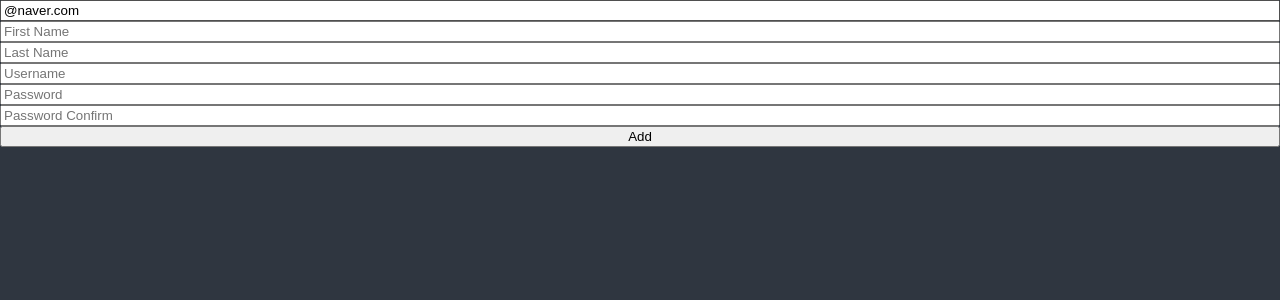
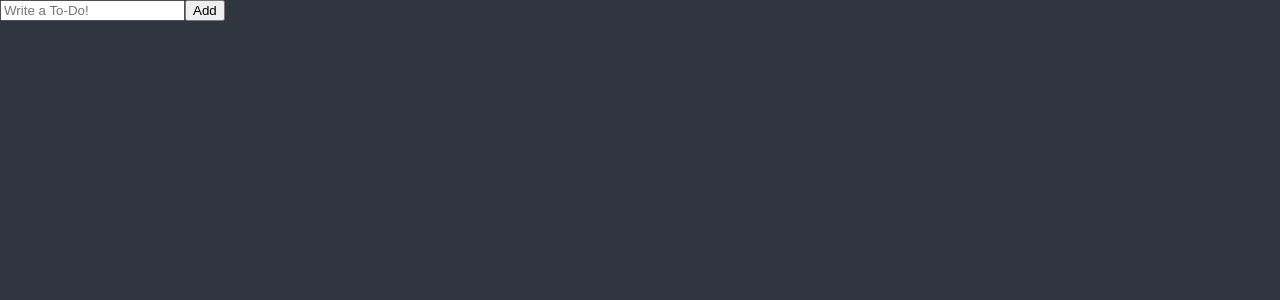
Before and after one commit to robinyeon/Recoil-prac, a React (Create React App) app: page / in a window 1280 px wide. Shown: the top 300 px of the page. Built offline with nearby package versions, Linux system fonts and the light colour scheme.

Commit message:
React Hook Form recap

```diff
--- a/src/App.tsx
+++ b/src/App.tsx
@@ -1,6 +1,6 @@
 import React from "react";
 import { createGlobalStyle } from "styled-components";
-import TodoList from "./TodoList";
+import TodoList from "./components/TodoList";
 
 const GlobalStyle = createGlobalStyle`
 @import url('https://fonts.googleapis.com/css2?family=Montserrat:ital,wght@0,400;0,800;1,600&family=Source+Sans+Pro:wght@300;400;700&display=swap');
--- a/src/TodoList.tsx
+++ /dev/null
@@ -1,141 +0,0 @@
-import React, { useState } from "react";
-import { useForm } from "react-hook-form";
-import { stableValueHash } from "react-query/types/core/utils";
-
-interface IForm {
-  email: string;
-  firstName: string;
-  lastName: string;
-  username: string;
-  password: string;
-  passwordConfirm: string;
-  extraError?: string;
-}
-
-const TodoList = () => {
-  // Input천지 일때(e.g. 회원가입폼) 유용한 React Hook Form
-  // register fn: onChange 핸들러 함수 만들고, props넣기, setState 대체. 문자열을 함께 보내줘서 name을 설정해줘야한다. 띄어쓰기 없이 camelCase나 snake_case
-  // watch fn: Form들의 변화를 감시(onChange 찍어줌)
-  // handleSubmit fn: 모든 validation을 마친 후 데이터가 유효할 때 handleSubmit(onValid) 함수를 호출한다.
-  // formState fn: Error 'type'을 표시해줌으로써 error handling. {value, message} object를 활용하여 메세지를 보낼 수도 있다.
-  //defaultValues: Input창을 디폴트값으로 미리 채워놓을 수 있다.
-  // setError: 특정한 에러를 발생시켜준다. 추가적인 에러가 필요하다면 항목의 이름을 새 지어주고 사용할 수  있다.
-
-  const {
-    register,
-    watch,
-    handleSubmit,
-    formState: { errors },
-    setError,
-  } = useForm<IForm>({
-    defaultValues: {
-      email: "@naver.com",
-    },
-  });
-  const onValid = (data: IForm) => {
-    if (data.password !== data.passwordConfirm) {
-      setError(
-        "passwordConfirm",
-        { message: "Password are not the same!" },
-        { shouldFocus: true }
-      );
-    }
-    setError("extraError", { message: "Server OFFLINE!" });
-  };
-  console.log(errors);
-  return (
-    <div>
-      <form
-        style={{ display: "flex", flexDirection: "column" }}
-        onSubmit={handleSubmit(onValid)}
-      >
-        {/* html태그 required로 진행해도 되겠지만, 유저가 의도적으로 코드를 지우거나 오래된 브라우저를 사용하는 다양한 경우를 방지하여 JS로 validation이 가능하다. */}
-        <input
-          {...register("email", {
-            required: "Email required!",
-            pattern: {
-              value: /^[A-Za-z0-9._%+-]+@naver.com$/,
-              message: "Only @naver.com emails are allowed",
-            },
-          })}
-          placeholder="Email"
-        />
-        <span>{errors?.email?.message}</span>
-        <input
-          {...register("firstName", {
-            required: "First Name required!",
-            validate: {
-              noDanbom: (value) =>
-                value.includes("danbom") ? "No danbom allowed!" : true,
-              noHyun: (value) =>
-                value.includes("hyun") ? "No hyun allowed!" : true,
-            },
-          })}
-          placeholder="First Name"
-        />
-        <span>{errors?.firstName?.message}</span>
-        <input
-          {...register("lastName", { required: "Last Name required!" })}
-          placeholder="Last Name"
-        />
-        <span>{errors?.lastName?.message}</span>
-        <input
-          {...register("username", {
-            required: "Username required!",
-            minLength: {
-              value: 5,
-              message: "Your usename is too short!",
-            },
-          })}
-          placeholder="Username"
-        />
-        <span>{errors?.username?.message}</span>
-        <input
-          {...register("password", { required: "Password required!" })}
-          placeholder="Password"
-        />
-        <span>{errors?.password?.message}</span>
-        <input
-          {...register("passwordConfirm", {
-            required: "Password required!",
-          })}
-          placeholder="Password Confirm"
-        />
-        <span>{errors?.passwordConfirm?.message}</span>
-        <span>{errors?.extraError?.message}</span>
-        <button>Add</button>
-      </form>
-    </div>
-  );
-};
-
-/* const TodoList = () => {
-  const [todo, setTodo] = useState("");
-  const [todoError, setTodoError] = useState("");
-  const onChange = (event: React.FormEvent<HTMLInputElement>) => {
-    const {
-      currentTarget: { value },
-    } = event;
-    setTodoError("");
-    setTodo(value);
-  };
-
-  const onSubmit = (event: React.FormEvent<HTMLFormElement>) => {
-    event.preventDefault();
-    if (todo.length < 10) {
-      return setTodoError("Todo should be longer!");
-    }
-    console.log("submitted!");
-  };
-  return (
-    <div>
-      <form onSubmit={onSubmit}>
-        <input onChange={onChange} value={todo} placeholder="Write a to do" />
-        <button>Add</button>
-        {todoError !== "" ? todoError : null}
-      </form>
-    </div>
-  );
-}; */
-
-export default TodoList;
--- /dev/null
+++ b/src/components/TodoList.tsx
@@ -0,0 +1,26 @@
+import { useForm } from "react-hook-form";
+
+interface Iform {
+  toDo: string;
+}
+
+const TodoList = () => {
+  const { register, handleSubmit, setValue } = useForm<Iform>();
+  const onValid = (data: Iform) => {
+    console.log("Add To-Do,", data.toDo);
+    setValue("toDo", "");
+  };
+  return (
+    <div>
+      <form onSubmit={handleSubmit(onValid)}>
+        <input
+          {...register("toDo", { required: "Please write a todo :)" })}
+          placeholder="Write a To-Do!"
+        />
+        <button>Add</button>
+      </form>
+    </div>
+  );
+};
+
+export default TodoList;
```
